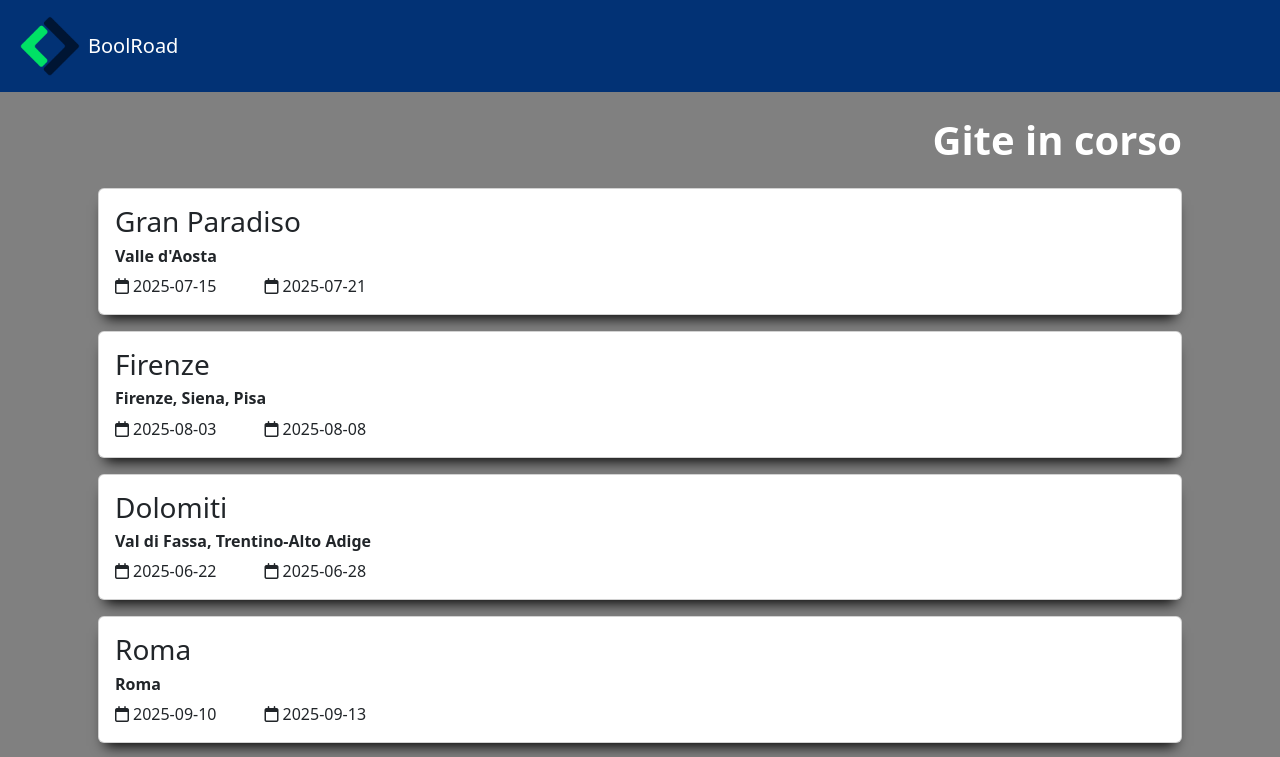
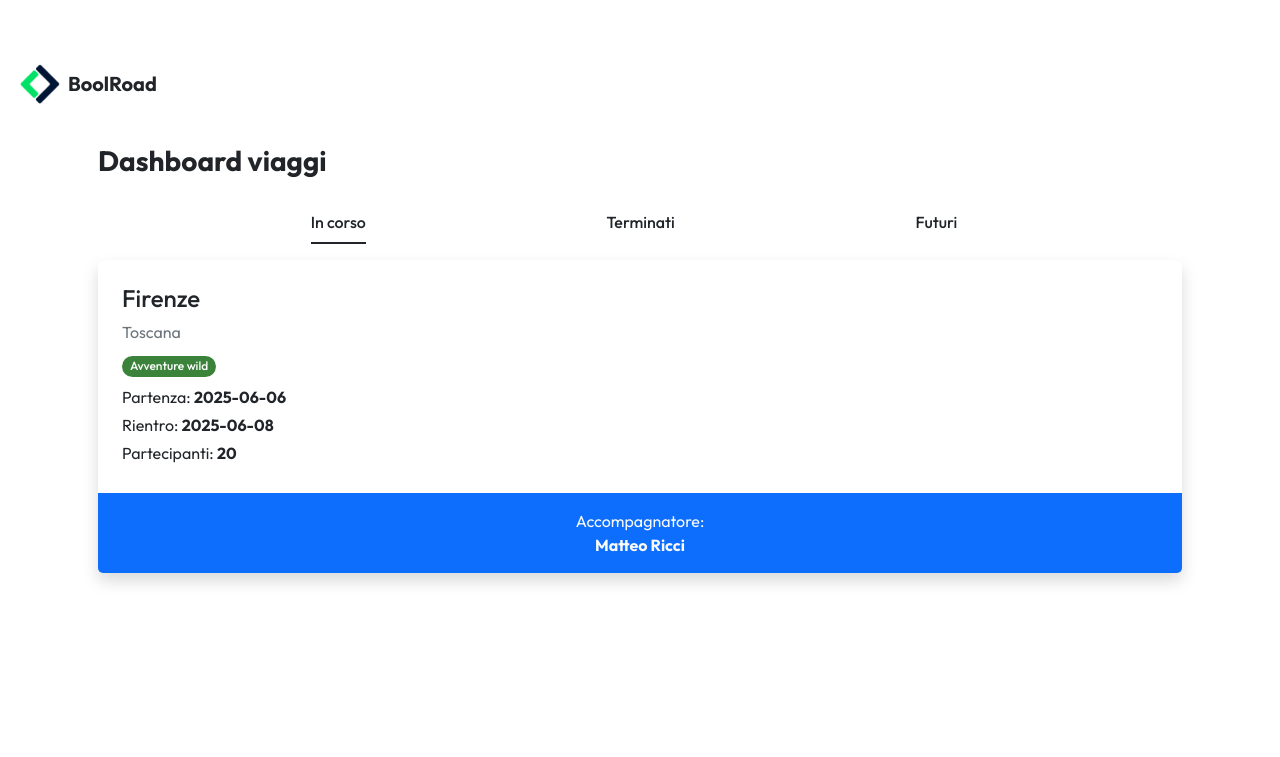
Before and after one commit to mannuccimattia/boolroad-sst, a React (Vite) app: page / in a window 1280 px wide. Shown: the top 757 px of the page. Built offline with nearby package versions, Linux system fonts and the light colour scheme.

Commit message:
[UPD] Sync repo

```diff
--- a/index.html
+++ b/index.html
@@ -9,13 +9,19 @@
   <link rel="stylesheet" href="https://cdnjs.cloudflare.com/ajax/libs/font-awesome/6.7.2/css/all.min.css"
     integrity="sha512-Evv84Mr4kqVGRNSgIGL/F/aIDqQb7xQ2vcrdIwxfjThSH8CSR7PBEakCr51Ck+w+/U6swU2Im1vVX0SVk9ABhg=="
     crossorigin="anonymous" referrerpolicy="no-referrer" />
-  <link href='https://cdn.jsdelivr.net/npm/bootstrap@5.3.6/dist/css/bootstrap.min.css' rel='stylesheet' integrity='sha384-4Q6Gf2aSP4eDXB8Miphtr37CMZZQ5oXLH2yaXMJ2w8e2ZtHTl7GptT4jmndRuHDT' crossorigin='anonymous'>
+  <link rel="preconnect" href="https://fonts.googleapis.com">
+  <link rel="preconnect" href="https://fonts.gstatic.com" crossorigin>
+  <link href="https://fonts.googleapis.com/css2?family=Outfit:wght@100..900&display=swap" rel="stylesheet">
+  <link href='https://cdn.jsdelivr.net/npm/bootstrap@5.3.6/dist/css/bootstrap.min.css' rel='stylesheet'
+    integrity='sha384-4Q6Gf2aSP4eDXB8Miphtr37CMZZQ5oXLH2yaXMJ2w8e2ZtHTl7GptT4jmndRuHDT' crossorigin='anonymous'>
 </head>
 
 <body>
   <div id="root"></div>
   <script type="module" src="/src/main.jsx"></script>
-  <script src="https://cdn.jsdelivr.net/npm/bootstrap@5.3.6/dist/js/bootstrap.bundle.min.js" integrity="sha384-j1CDi7MgGQ12Z7Qab0qlWQ/Qqz24Gc6BM0thvEMVjHnfYGF0rmFCozFSxQBxwHKO" crossorigin="anonymous"></script>
+  <script src="https://cdn.jsdelivr.net/npm/bootstrap@5.3.6/dist/js/bootstrap.bundle.min.js"
+    integrity="sha384-j1CDi7MgGQ12Z7Qab0qlWQ/Qqz24Gc6BM0thvEMVjHnfYGF0rmFCozFSxQBxwHKO"
+    crossorigin="anonymous"></script>
 </body>
 
 </html>
--- a/src/components/Header.jsx
+++ b/src/components/Header.jsx
@@ -3,13 +3,13 @@ import { Link } from "react-router-dom"
 
 const Header = () => {
   return (
-    <nav className="navbar bg-main">
+    <nav className="navbar">
       <div className="container-fluid">
         <div className="d-flex align-items-center p-2">
-          <Link className="text-decoration-none" to={'/'}>
+          <Link className="text-decoration-none pt-5" to={'/'}>
             <div className="d-flex align-items-center">
               <img src="/logo.png" alt="logo" id="header-logo" className="img-fluid" />
-              <div className="ms-2 fs-5 text-white">BoolRoad</div>
+              <div className="ms-2 fs-5 text-dark fw-bold">BoolRoad</div>
             </div>
           </Link>
         </div>
--- a/src/components/TripCard.jsx
+++ b/src/components/TripCard.jsx
@@ -1,19 +1,24 @@
 import { Link } from 'react-router-dom'
 
 const TripCard = ({ viaggio }) => {
-  const { id, nome, luogo, data_partenza, data_arrivo } = viaggio;
+  const { id, nome, luogo, tipologia, color_tag, data_partenza, data_arrivo, accompagnatore, partecipanti } = viaggio;
 
   return (
     <Link className="link-trip" to={`/viaggi/${id}`}>
-      <div className="col-12">
-        <div className="card">
-          <div className="card-body">
-            <h3 className="card-title">{nome}</h3>
-            <h6 className="card-title fw-semibold">{luogo}</h6>
-            <div className="card-text">
-              <i className="fa-regular fa-calendar me-1"></i>{data_partenza}
-              <i className="fa-regular fa-calendar ms-5 me-1"></i>{data_arrivo}
-            </div>
+      <div className="col-12 mb-3">
+        <div className="card border-0 shadow">
+          <div className="card-body p-4">
+            <h4 className="card-title">{nome}</h4>
+            <div className="text-secondary mb-2">{luogo}</div>
+            <div className={`badge rounded-pill badge-${color_tag} px-2 mb-2 fw-medium`}>{tipologia}</div>
+            <div className='mb-1'>Partenza: <b>{data_partenza}</b></div>
+            <div className='mb-1'>Rientro: <b>{data_arrivo}</b></div>
+            <div className='mb-1'>Partecipanti: <b>{partecipanti.length}</b></div>
+
+          </div>
+          <div className="card-footer py-3 bg-primary border-0">
+            <div className='text-center text-light'>Accompagnatore:</div>
+            <div className='text-center text-light fw-bold'>{accompagnatore}</div>
           </div>
         </div>
       </div>
--- a/src/data/array.js
+++ b/src/data/array.js
@@ -2,12 +2,12 @@ const viaggi = [
   {
     id: 1,
     nome: "Gran Paradiso",
-    data_partenza: "2025-07-15",
-    data_arrivo: "2025-07-21",
+    data_partenza: "2025-06-07",
+    data_arrivo: "2025-06-15",
     tipologia: "Avventure wild",
+    color_tag: "green",
     luogo: "Valle d'Aosta",
-    coordinatore: "Luca Moretti",
-    accompagnatori: ["Giulia Ferri", "Marco Neri"],
+    accompagnatore: "Luca Moretti",
     partecipanti: [
       { id: 1, nome: "Andrea", cognome: "Moretti", codice_fiscale: "MRTRND85A12H501F", telefono: "3351112233", email: "andrea.moretti@example.com" },
       { id: 2, nome: "Laura", cognome: "Ricci", codice_fiscale: "RCCLRA90B15H501G", telefono: "3352223344", email: "laura.ricci@example.com" },
@@ -37,9 +37,9 @@ const viaggi = [
     data_partenza: "2025-08-03",
     data_arrivo: "2025-08-08",
     tipologia: "Visite guidate soft",
+    color_tag: "red",
     luogo: "Firenze, Siena, Pisa",
-    coordinatore: "Elena Bianchi",
-    accompagnatori: ["Francesca Rossi"],
+    accompagnatore: "Elena Bianchi",
     partecipanti: [
       { id: 1, nome: "Simona", cognome: "Galli", codice_fiscale: "GLLSMN85A14H501D", telefono: "3371112233", email: "simona.galli@example.com" },
       { id: 2, nome: "Stefano", cognome: "De Luca", codice_fiscale: "DLCSFN90B18H501E", telefono: "3372223344", email: "stefano.deluca@example.com" },
@@ -69,9 +69,9 @@ const viaggi = [
     data_partenza: "2025-06-22",
     data_arrivo: "2025-06-28",
     tipologia: "Avventure wild",
+    color_tag: "green",
     luogo: "Val di Fassa, Trentino-Alto Adige",
-    coordinatore: "Davide Conti",
-    accompagnatori: ["Lucia Verdi", "Andrea Gallo"],
+    accompagnatore: "Davide Conti",
     partecipanti: [
       { id: 1, nome: "Alessandro", cognome: "Bianchi", codice_fiscale: "BNCLSX85A16H501X", telefono: "3391112233", email: "alessandro.bianchi@example.com" },
       { id: 2, nome: "Luisa", cognome: "Verdi", codice_fiscale: "VRDLSS90B20H501Y", telefono: "3392223344", email: "luisa.verdi@example.com" },
@@ -101,9 +101,9 @@ const viaggi = [
     data_partenza: "2025-09-10",
     data_arrivo: "2025-09-13",
     tipologia: "Visite guidate soft",
+    color_tag: "red",
     luogo: "Roma",
-    coordinatore: "Sara Mancini",
-    accompagnatori: ["Federico Romano"],
+    accompagnatore: "Sara Mancini",
     partecipanti: [
       { id: 1, nome: "Simone", cognome: "Galli", codice_fiscale: "GLLSMN85A16H501R", telefono: "3411112233", email: "simone.galli@example.com" },
       { id: 2, nome: "Stefania", cognome: "De Luca", codice_fiscale: "DLCSFN90B21H501S", telefono: "3412223344", email: "stefania.deluca@example.com" },
@@ -133,9 +133,9 @@ const viaggi = [
     data_partenza: "2025-06-06",
     data_arrivo: "2025-06-08",
     tipologia: "Avventure wild",
+    color_tag: "green",
     luogo: "Toscana",
-    coordinatore: "Matteo Ricci",
-    accompagnatori: ["Chiara De Luca"],
+    accompagnatore: "Matteo Ricci",
     partecipanti: [
       { id: 1, nome: "Mario", cognome: "Rossi", codice_fiscale: "RSSMRA80A01H501U", telefono: "3331112233", email: "mario.rossi@example.com" },
       { id: 2, nome: "Luisa", cognome: "Bianchi", codice_fiscale: "BNCLSU85B41H501W", telefono: "3332223344", email: "luisa.bianchi@example.com" },
@@ -166,9 +166,9 @@ const viaggi = [
     data_partenza: "2025-02-20",
     data_arrivo: "2025-02-22",
     tipologia: "Visite guidate soft",
+    color_tag: "red",
     luogo: "Lazio",
-    coordinatore: "Laura Bianchi",
-    accompagnatori: ["Marco Rossi"],
+    accompagnatore: "Laura Bianchi",
     partecipanti: [
       { id: 1, nome: "Irene", cognome: "Ricci", codice_fiscale: "RCCIRN90A01H501U", telefono: "3361112233", email: "irene.ricci@example.com" },
       { id: 2, nome: "Fabio", cognome: "Mancini", codice_fiscale: "MNCFBA88B11H501W", telefono: "3362223344", email: "fabio.mancini@example.com" },
@@ -193,9 +193,9 @@ const viaggi = [
     data_partenza: "2025-03-15",
     data_arrivo: "2025-03-17",
     tipologia: "Visite guidate soft",
+    color_tag: "red",
     luogo: "Veneto",
-    coordinatore: "Francesca Rossi",
-    accompagnatori: ["Luca Bianchi"],
+    accompagnatore: "Francesca Rossi",
     partecipanti: [
       { id: 1, nome: "Chiara", cognome: "Sorrentino", codice_fiscale: "SRRCHR88A01H501U", telefono: "3381112233", email: "chiara.sorrentino@example.com" },
       { id: 2, nome: "Antonio", cognome: "Parisi", codice_fiscale: "PRSNTN79B21H501W", telefono: "3382223344", email: "antonio.parisi@example.com" },
@@ -221,9 +221,9 @@ const viaggi = [
     data_partenza: "2025-04-01",
     data_arrivo: "2025-04-05",
     tipologia: "Avventure wild",
+    color_tag: "green",
     luogo: "Sicilia",
-    coordinatore: "Paolo Conti",
-    accompagnatori: ["Simona Greco"],
+    accompagnatore: "Paolo Conti",
     partecipanti: [
       { id: 1, nome: "Cristina", cognome: "Bellini", codice_fiscale: "BLLCRS81A10H501U", telefono: "3401112233", email: "cristina.bellini@example.com" },
       { id: 2, nome: "Gianluca", cognome: "Marchetti", codice_fiscale: "MRCGLC82B12H501A", telefono: "3402223344", email: "gianluca.marchetti@example.com" },
@@ -252,9 +252,9 @@ const viaggi = [
     data_partenza: "2025-10-01",
     data_arrivo: "2025-10-04",
     tipologia: "Avventure wild",
+    color_tag: "green",
     luogo: "Liguria",
-    coordinatore: "Alessia Rinaldi",
-    accompagnatori: ["Giorgio Serra"],
+    accompagnatore: "Alessia Rinaldi",
     partecipanti: [
       { id: 1, nome: "Alice", cognome: "Sereni", codice_fiscale: "SRNALC85A01H501T", telefono: "3421112233", email: "alice.sereni@example.com" },
       { id: 2, nome: "Enrico", cognome: "Piras", codice_fiscale: "PRSNRC84B12H501Y", telefono: "3422223344", email: "enrico.piras@example.com" },
@@ -280,10 +280,10 @@ const viaggi = [
     nome: "Dolomiti",
     data_partenza: "2025-09-28",
     data_arrivo: "2025-10-02",
-    tipologia: "Escursione montana",
-    luogo: "Avventure wild",
-    coordinatore: "Stefano Bellini",
-    accompagnatori: ["Ilaria Fontana"],
+    tipologia: "Avventure wild",
+    color_tag: "green",
+    luogo: "Val di Fassa, Trentino-Alto Adige",
+    accompagnatore: "Stefano Bellini",
     partecipanti: [
       { id: 1, nome: "Luca", cognome: "Pagani", codice_fiscale: "PGNLUC80A21H501D", telefono: "3441112233", email: "luca.pagani@example.com" },
       { id: 2, nome: "Francesca", cognome: "Tosi", codice_fiscale: "TSIFNC91B02H501E", telefono: "3442223344", email: "francesca.tosi@example.com" },
@@ -308,9 +308,9 @@ const viaggi = [
     data_partenza: "2025-10-10",
     data_arrivo: "2025-10-13",
     tipologia: "Visite guidate soft",
+    color_tag: "red",
     luogo: "Basilicata",
-    coordinatore: "Giulia Marchetti",
-    accompagnatori: ["Riccardo De Santis"],
+    accompagnatore: "Giulia Marchetti",
     partecipanti: [
       { id: 1, nome: "Luigi", cognome: "Gallo", codice_fiscale: "GLLLGI78A04H501V", telefono: "3461112233", email: "luigi.gallo@example.com" },
       { id: 2, nome: "Silvia", cognome: "Bruno", codice_fiscale: "BRNSLV85B15H501C", telefono: "3462223344", email: "silvia.bruno@example.com" },
--- a/src/index.css
+++ b/src/index.css
@@ -2,26 +2,27 @@
   margin: 0;
   padding: 0;
   box-sizing: border-box;
+  font-family: 'Outfit';
 }
 
-body {
+/* body {
   background-color: gray !important;
-}
+} */
 
 .bg-main {
   background-color: #023275;
 }
 
 #header-logo {
-  width: 60px;
+  width: 40px;
   aspect-ratio: 1/1;
 }
 
-.card {
+/* .card {
   -webkit-box-shadow: 0px 10px 13px -7px #000000, 5px 5px 15px 5px rgba(0, 0, 0, 0);
   box-shadow: 0px 10px 13px -7px #000000, 5px 5px 15px 5px rgba(0, 0, 0, 0);
   transition: 0.3s;
-}
+} */
 
 .card:hover {
   cursor: pointer;
@@ -39,3 +40,15 @@ ul {
 /* .link-trip:hover{
   text-decoration: underline;
 } */
+
+.badge-green {
+  background-color: rgb(59, 131, 59);
+}
+
+.badge-red {
+  background-color: rgb(212, 76, 76);
+}
+
+/* .badge-orange {
+  background-color: rgb(245, 159, 60);
+} */
--- a/src/pages/Homepage.jsx
+++ b/src/pages/Homepage.jsx
@@ -1,4 +1,4 @@
-import { useContext } from "react"
+import { useContext, useState } from "react"
 import TripContext from "../contexts/TripContext"
 import TripCard from "../components/TripCard"
 
@@ -7,15 +7,60 @@ const Homepage = () => {
 
   const { viaggi } = useContext(TripContext)
 
+  const [tab, setTab] = useState(0)
+
 
   return (
     <div className="row mt-2 px-3 gy-3">
-      <div className="col-12 text-end">
-        <h1 className="fw-semibold text-white">Gite in corso</h1>
-      </div>
-      {viaggi.map((viaggio) => (
-        <TripCard key={`viaggio-${viaggio.id}`} viaggio={viaggio} />
-      ))}
+      <h3 className="fw-bold">Dashboard viaggi</h3>
+      <ul className="homepage-tabs nav nav-underline d-flex justify-content-evenly">
+        <li className="nav-item">
+          <a
+            className={`nav-link text-dark fw-medium btn rounded-0 ${tab === 0 && 'active'}`}
+            onClick={() => setTab(0)}
+          >In corso</a>
+        </li>
+        <li className="nav-item">
+          <a
+            className={`nav-link text-dark fw-medium btn rounded-0 ${tab === 1 && 'active'}`}
+            onClick={() => setTab(1)}
+          >Terminati</a>
+        </li>
+        <li className="nav-item">
+          <a
+            className={`nav-link text-dark fw-medium btn rounded-0 ${tab === 2 && 'active'}`}
+            onClick={() => setTab(2)}
+          >Futuri</a>
+        </li>
+      </ul>
+
+      <br />
+
+
+      {viaggi.map((viaggio) => {
+        const partenza = new Date(viaggio.data_partenza)
+        const rientro = new Date(viaggio.data_arrivo)
+
+        const today = new Date()
+
+        const viaggiInCorso = (today >= partenza && today <= rientro) && <TripCard key={`viaggio-in-corso-${viaggio.id}`} viaggio={viaggio} />
+
+        const viaggiTerminati = (today > rientro) && <TripCard key={`viaggio-terminato-${viaggio.id}`} viaggio={viaggio} />
+
+        const viaggiFuturi = (today < partenza) && <TripCard key={`viaggio-futuro-${viaggio.id}`} viaggio={viaggio} />
+
+        let render
+
+        if (tab === 0) {
+          render = viaggiInCorso
+        } else if (tab === 1) {
+          render = viaggiTerminati
+        } else if (tab === 2) {
+          render = viaggiFuturi
+        }
+
+        return render
+      })}
     </div>
   )
 }
```
